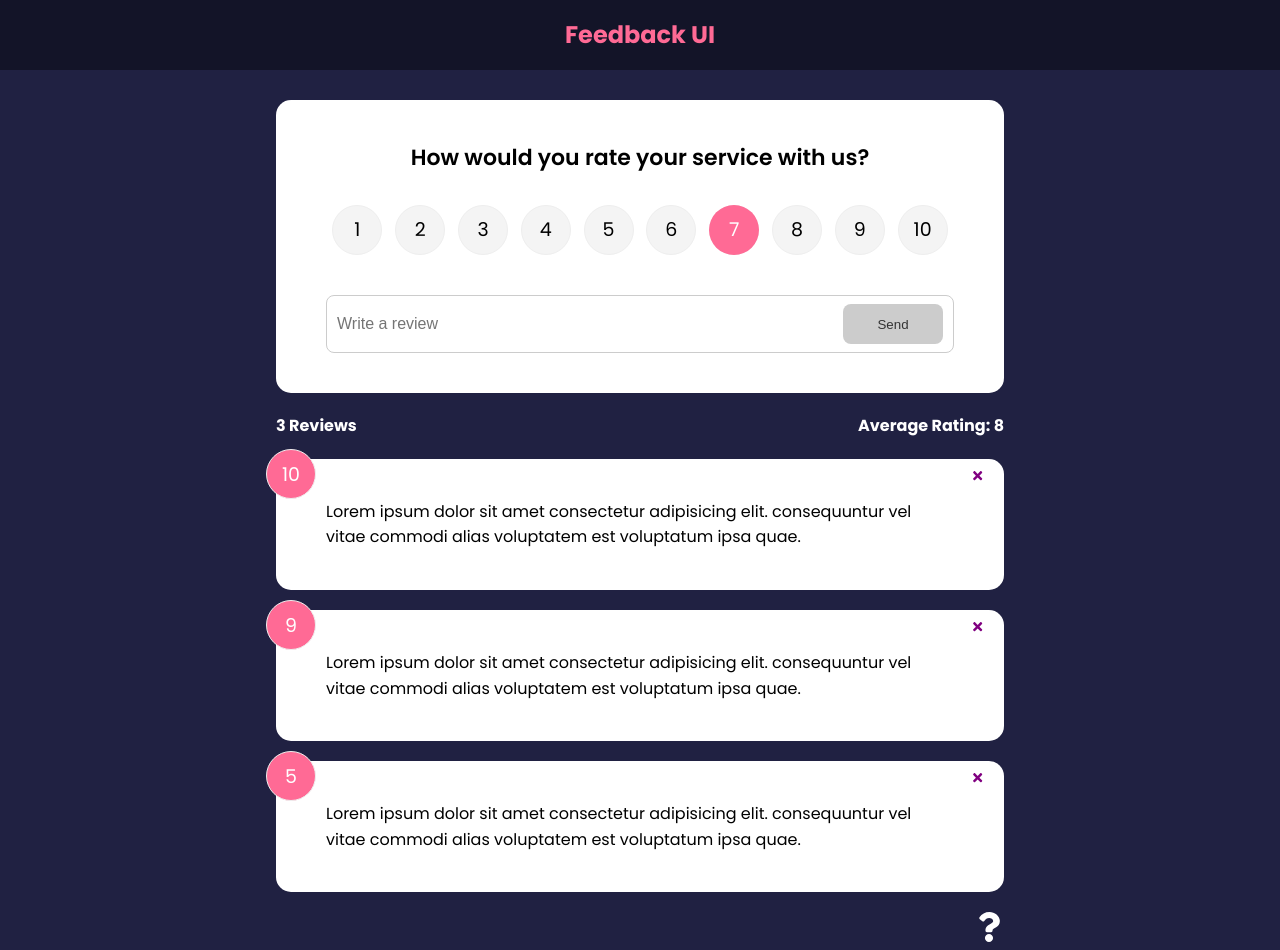
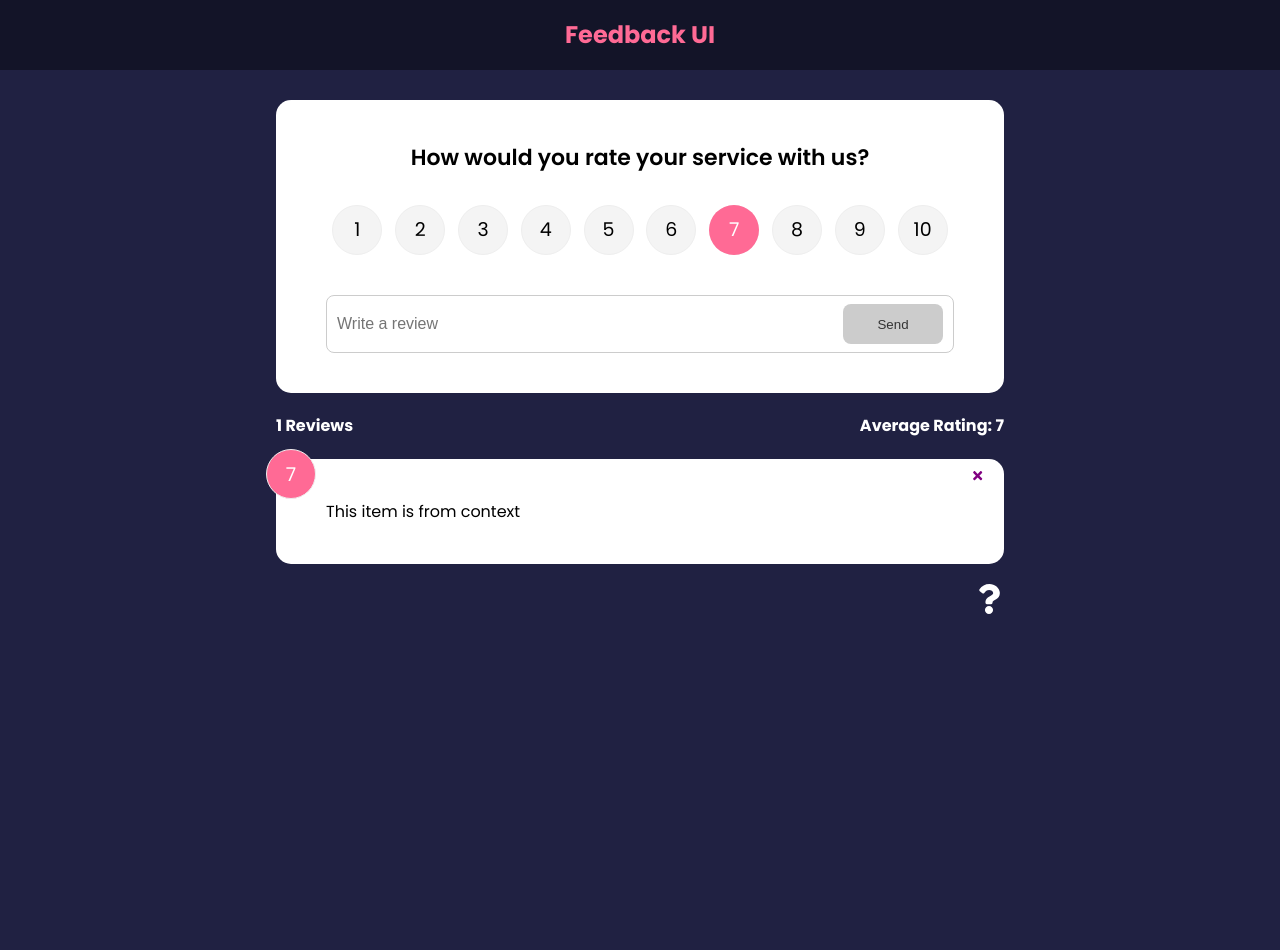
Before and after one commit to SilvesterSpath/Feedback_app, a React (Create React App) app: page / in a window 1280 px wide. After the commit the page ends 800 px from the top, so only its background shows below. Built offline with nearby package versions, Linux system fonts and the light colour scheme.

Commit message:
context api

```diff
--- a/src/App.js
+++ b/src/App.js
@@ -3,9 +3,11 @@
 import AboutPage from './pages/AboutPage';
 import Home from './pages/Home';
 import AboutIconLink from './components/AboutIconLink';
+import { FeedbackProvider } from './context/FeedbackContext';
 
 function App() {
   return (
+    <FeedbackProvider>
       <BrowserRouter>
         <Header />
         <div className='container'>
@@ -18,6 +20,7 @@
           <AboutIconLink />
         </div>
       </BrowserRouter>
+    </FeedbackProvider>
   );
 }
 
--- a/src/components/FeedbackList.jsx
+++ b/src/components/FeedbackList.jsx
@@ -1,9 +1,13 @@
 import FeedbackItem from "./FeedbackItem"
-import PropTypes from 'prop-types'
 import {motion, AnimatePresence} from 'framer-motion'
+import {useContext} from 'react'
+import FeedbackContext from "../context/FeedbackContext"
 import { v4 as uuidv4 } from 'uuid';
 
-function FeedbackList({feedbacks, handleDel}) {
+function FeedbackList({ handleDel}) {
+  const {feedbacks} = useContext(FeedbackContext)
+
+
   if(!feedbacks || feedbacks.length === 0){
     return <p>No Feedback Yet</p>
   }
@@ -29,7 +33,7 @@
   )
 }
 
-FeedbackList.propTypes = {
+/* FeedbackList.propTypes = {
   feedbacks: PropTypes.arrayOf(
     PropTypes.shape({
       id: PropTypes.number.isRequired,
@@ -37,6 +41,6 @@
       rating: PropTypes.number.isRequired
     })
   )
-}
+} */
 
 export default FeedbackList
--- a/src/components/FeedbackStats.jsx
+++ b/src/components/FeedbackStats.jsx
@@ -1,6 +1,10 @@
 import PropTypes from 'prop-types'
+import {useContext} from 'react'
+import FeedbackContext from '../context/FeedbackContext'
 
-function FeedbackStats({feedbacks}) {
+function FeedbackStats() {
+  const {feedbacks} = useContext(FeedbackContext)
+
   // Calculate sum
   const average = (feedbacks.reduce((accum, curr)=> accum + curr.rating, 0) / feedbacks.length).toFixed(1).replace(/[.,]0$/, '')
 
--- /dev/null
+++ b/src/context/FeedbackContext.jsx
@@ -0,0 +1,19 @@
+import {createContext, useState} from 'react'
+
+const FeedbackContext = createContext()
+
+export const FeedbackProvider = ({children}) => {
+  const [feedbacks, setFeedbacks] = useState([{
+    id: 1,
+    text: 'This item is from context',
+    rating: 7
+  }])
+
+  return <FeedbackContext.Provider value={{
+    feedbacks
+  }}>
+    {children}
+  </FeedbackContext.Provider>
+}
+
+export default FeedbackContext
--- a/src/pages/Home.jsx
+++ b/src/pages/Home.jsx
@@ -23,8 +23,8 @@
   return (
     <>
       <FeedbackForm handleAdd={addFeedback} />
-      <FeedbackStats feedbacks={feedbacks} />
-      <FeedbackList feedbacks={feedbacks} handleDel={deleteFeedack} />
+      <FeedbackStats />
+      <FeedbackList handleDel={deleteFeedack} />
     </>
   )
 }
```
Lines whose indentation alone changed are shown as unchanged.
